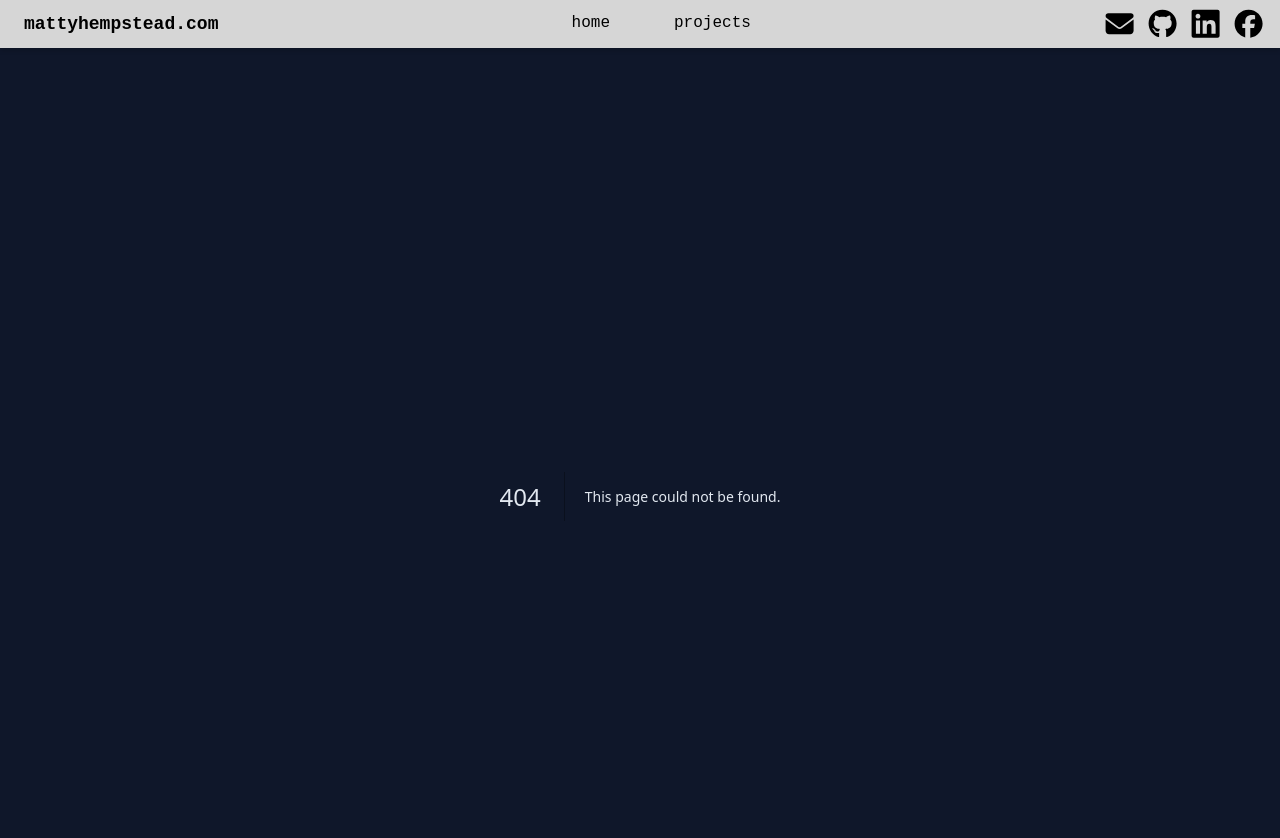
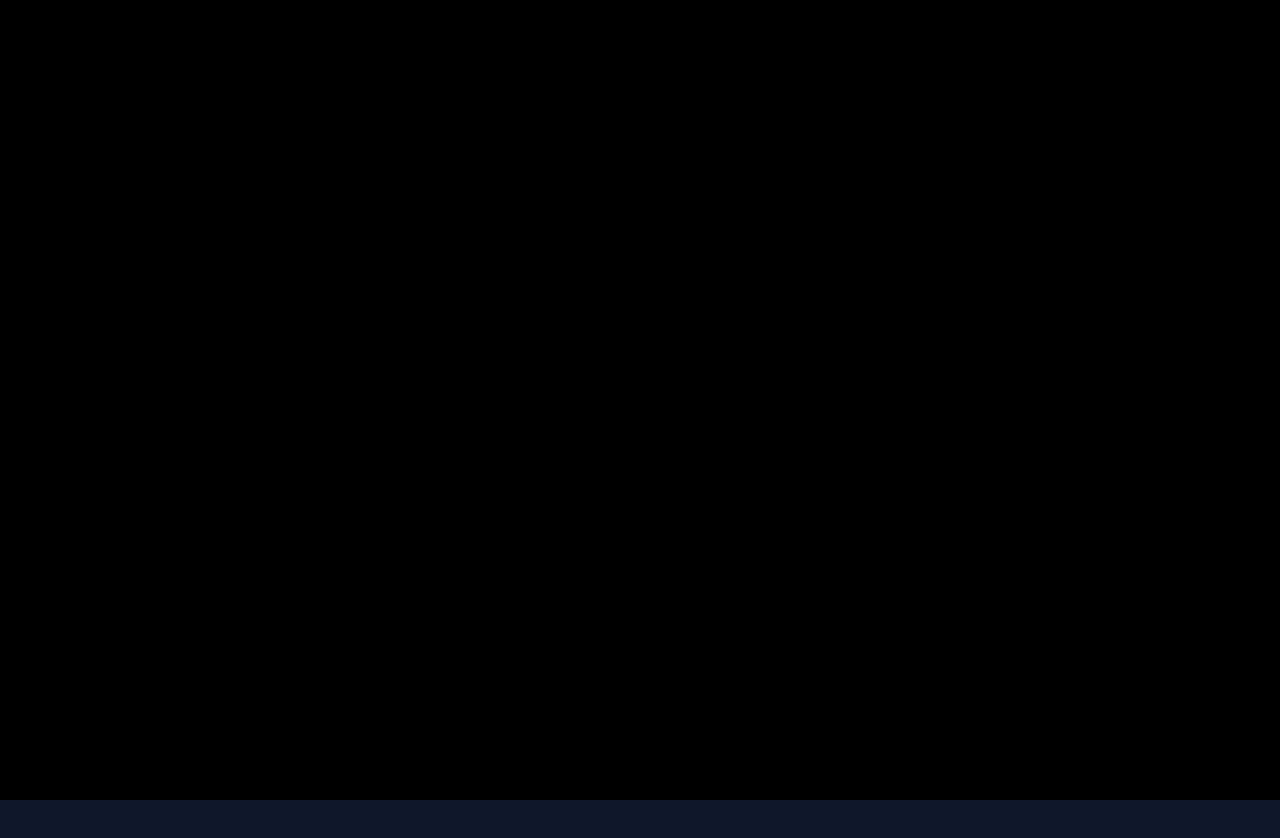
Before and after one commit to mattyhempstead/website, a Next.js app: page /black in a window 1280 px wide. Before the commit this address had no page. Shown: the top 838 px of the page. After the commit the page ends 800 px from the top, so only its background shows below. Built offline with nearby package versions, Linux system fonts and the light colour scheme.

Commit message:
Add black screen util page

```diff
--- /dev/null
+++ b/app/black/page.jsx
@@ -0,0 +1,18 @@
+
+export const metadata = {
+    title: "Black",
+}
+
+
+export default function Black() {
+    return (<>
+        <div className="bg-black w-full h-full absolute left-0 top-0 z-[100] text-black text-center pt-10">
+            <p>
+                Just a fully black page to let you darken a monitor as needed.
+            </p>
+            <p>
+                You might want to fullscreen (F11) to get the maximum effect.
+            </p>
+        </div>
+    </>);
+}
```
